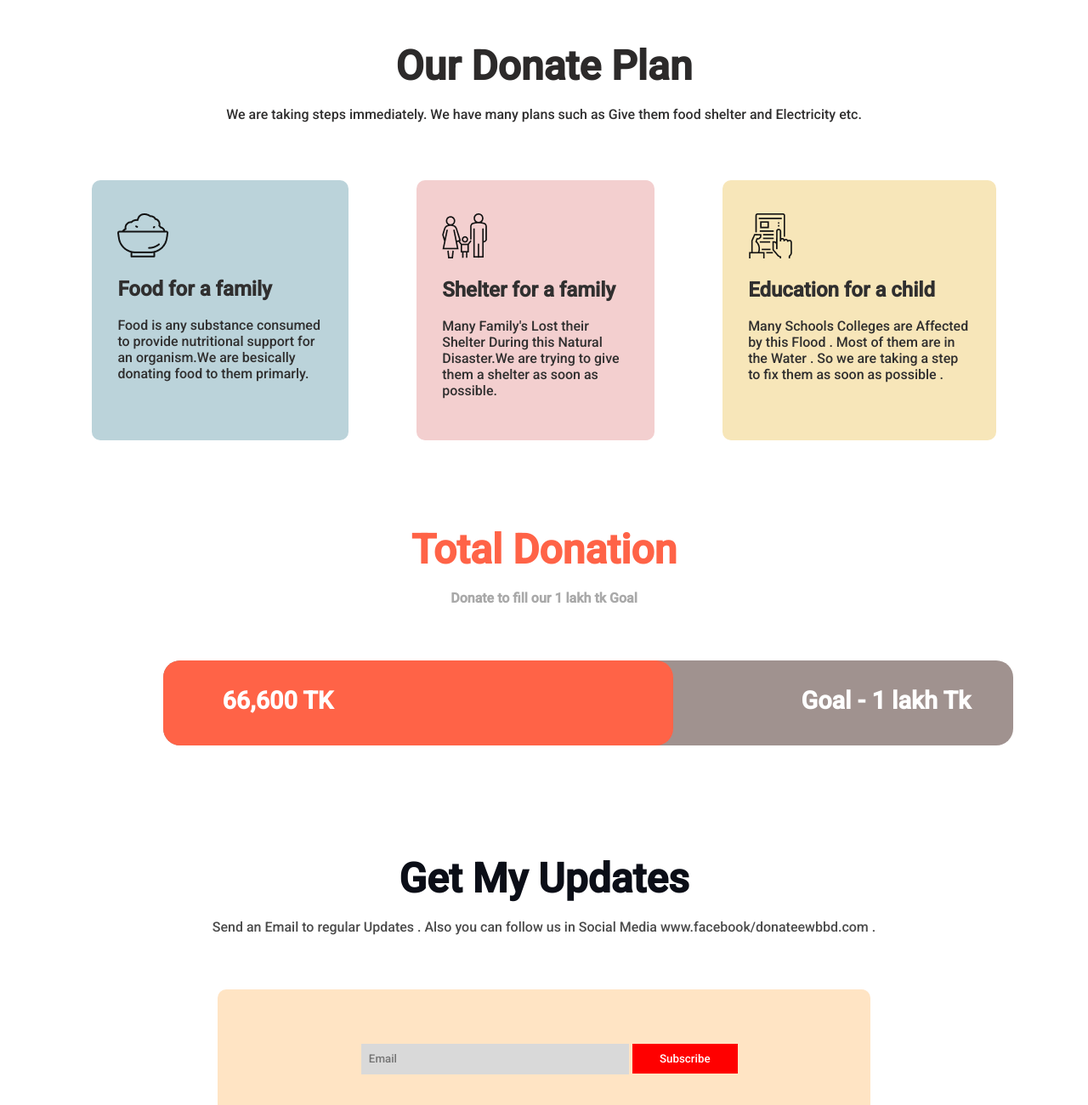
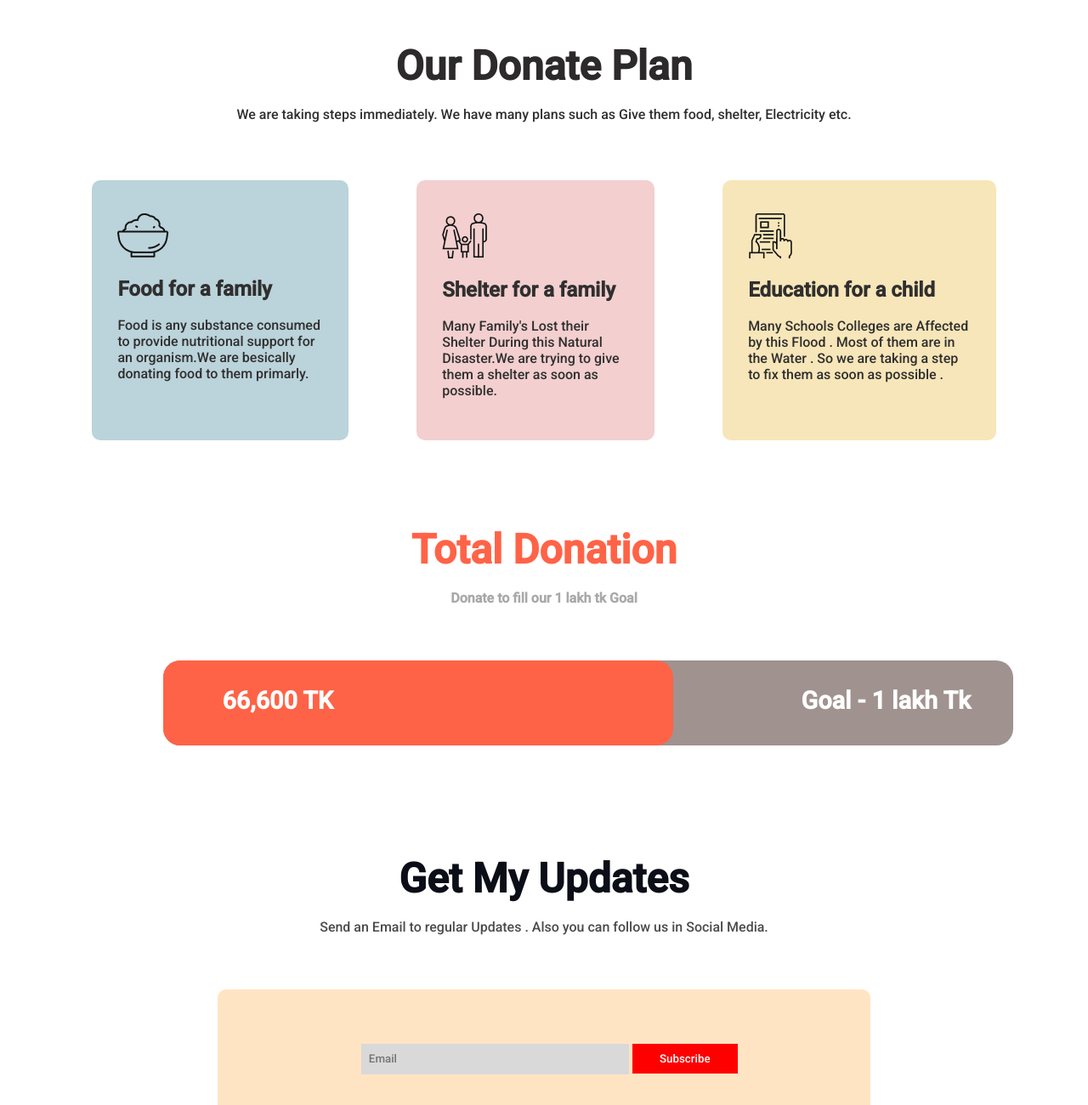
Before and after one commit to itsmiraz/donate-web-assignment, a plain HTML site: page index.html in a window 1280 px wide. Shown: the part 1319-2619 px from the top of the page at 85% size. Drawn offline with Linux system fonts and the light colour scheme.

Commit message:
last change

```diff
--- a/index.html
+++ b/index.html
@@ -88,7 +88,7 @@
             <p>
                 We are taking steps
                 immediately. We have many plans such as Give them
-                food shelter and Electricity etc.
+                food, shelter, Electricity etc.
             </p>
         </div>
         <br>
@@ -179,7 +179,7 @@
             <br>
             <p>
                 Send an Email to regular Updates . Also you
-                can follow us in Social Media www.facebook/donateewbbd.com .
+                can follow us in Social Media.
             </p>
         </div>
 
```
